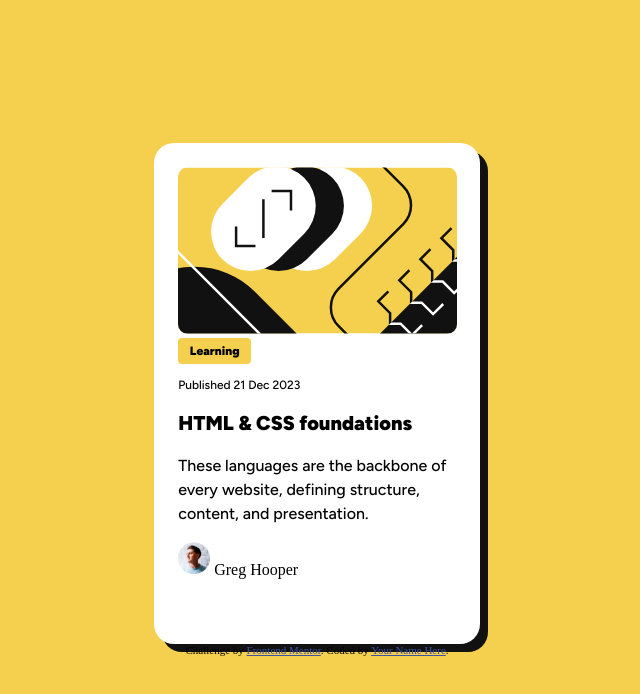
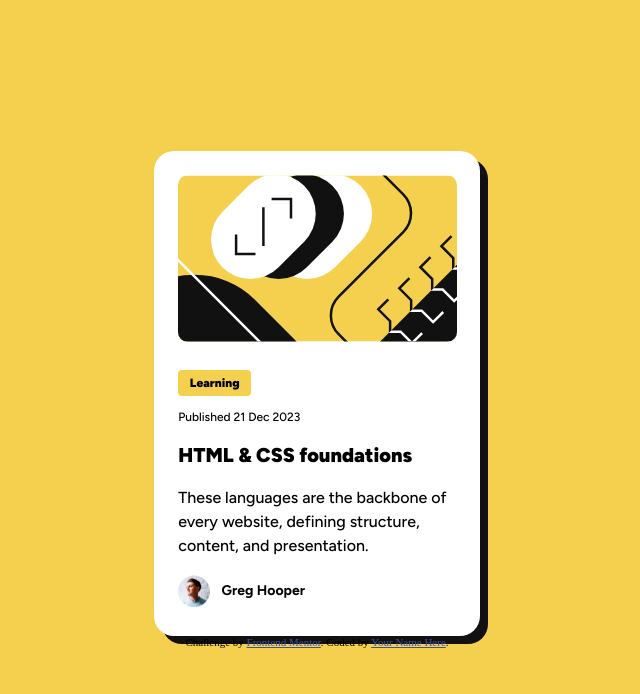
Before and after one commit to txubi/FEM-BlogCard, a plain HTML site: page index.html in a window 1280 px wide. Shown: the whole page, without its empty margins (323-963 px from the left). Drawn offline with Linux system fonts and the light colour scheme.

Commit message:
restructured html, styled the avatar picture so that it renders centered, and fixed the height of main and blog-text so that there is non overflow

```diff
--- a/index.html
+++ b/index.html
@@ -29,23 +29,18 @@
     <main>
       <img class="heading-img" src="img/illustration-article.svg" alt="" />
       <section class="blog-card-body">
+        <div class="blog-text">
           <span class="pill text-preset-4">Learning</span>
           <p class="publish-date text-preset-5">
             Published <date>21 Dec 2023</date>
           </p>
           <h1 class="text-preset-1" id="heading">HTML & CSS foundations</h1>
           <p class="body-text text-preset-2">
-          These languages are the backbone of every website, defining structure,
-          content, and presentation.
+            These languages are the backbone of every website, defining
+            structure, content, and presentation.
           </p>
-      </section>
-      <section class="author text-preset--3"></section>
-        <img
-          class="avatar"
-          src="img/image-avatar.webp"
-          alt="this is a round picure of an avatar of the blog posts author"
-        />
-        Greg Hooper
+        </div>
+        <span class="author text-preset-3"> Greg Hooper </span>
       </section>
     </main>
 
--- a/style/style.css
+++ b/style/style.css
@@ -40,7 +40,7 @@ html {
   font-style: normal;
   line-height: 150%;
   letter-spacing: 0px;
-  font-size: 1rem; /* 16/16 */
+  font-size: var(--base-font);
 }
 
 .text-preset-3 {
@@ -89,7 +89,7 @@ body {
 main {
   padding: 1.5rem; /*.24/16 */
   background-color: var(--white);
-  height: 31.312rem; /* 501/16 */
+  height: 30.312rem; /* ? yolo */
   width: 20.347rem; /* 327/16*/
   border-radius: 20px;
   box-shadow: 8px 8px var(--gray-95);
@@ -108,6 +108,15 @@ main {
   font-size: 1.25rem; /* 20/16 */
 }
 
+.blog-card-body {
+  margin: 1.5rem 0; /* 24/16 */
+}
+
+.blog-text {
+  width: 17.437rem; /* 279/16 */
+  height: 12.812rem; /* ? yolo */
+}
+
 /* img styling */
 
 .heading-img {
@@ -115,8 +124,15 @@ main {
   height: auto;
   border-radius: 10px;
 }
-
-.avatar {
-  width: 2rem; /*.32/16 */
-  width: 2rem;
+.author::before {
+  content: "";
+  display: inline-block;
+  width: 32px; /* Sets container width to 32px */
+  height: 32px; /* Sets container height to 32px */
+  background-image: url("../img/image-avatar.webp");
+  background-size: 32px 32px; /* Forces the image file to resize to 32px by 32px */
+  background-repeat: no-repeat;
+  background-position: center;
+  margin-right: 8px; /* Adds spacing between the image and text */
+  vertical-align: middle; /* Aligns the 32px image with the center of your text */
 }
```
Lines whose indentation alone changed are shown as unchanged.
